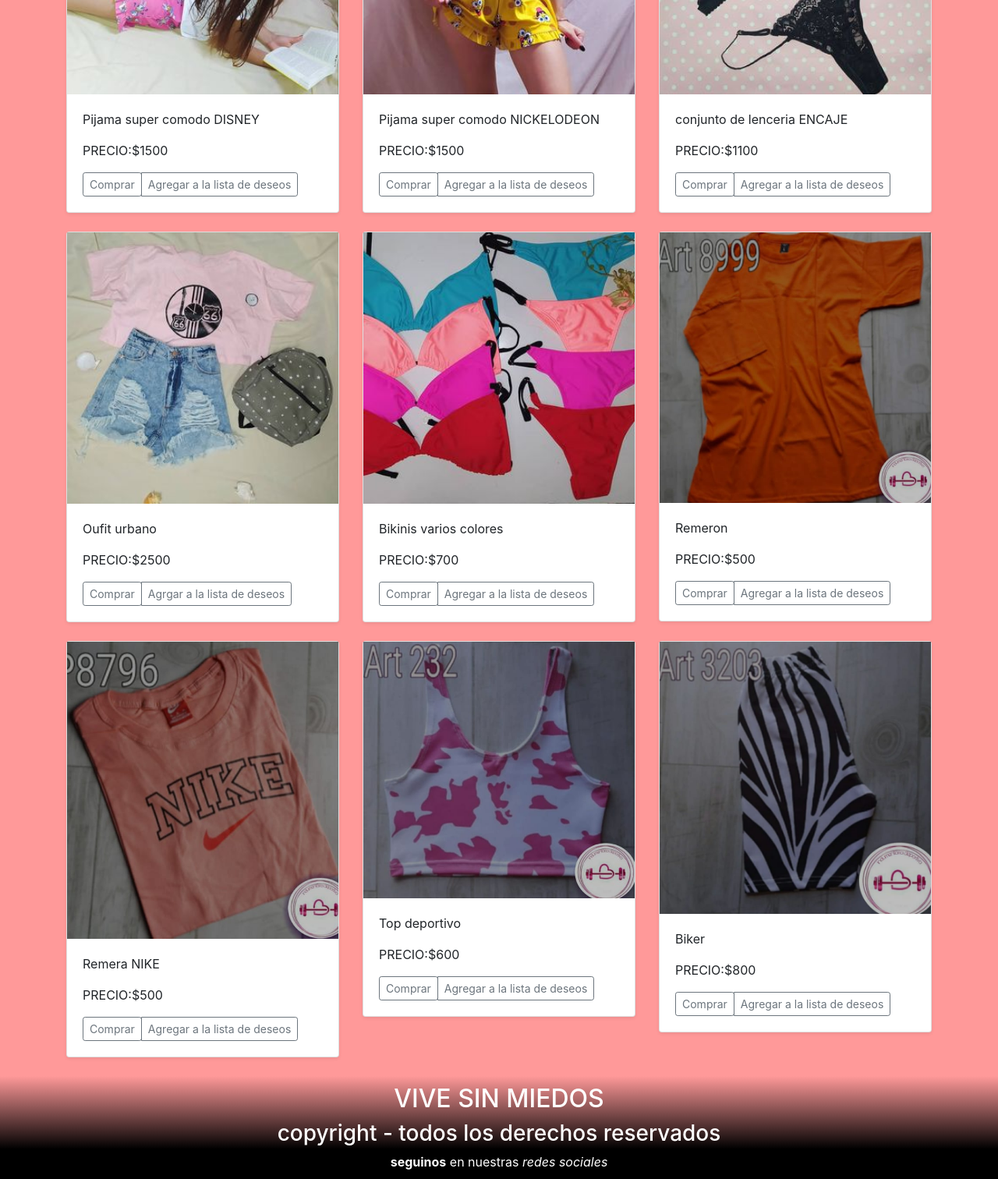
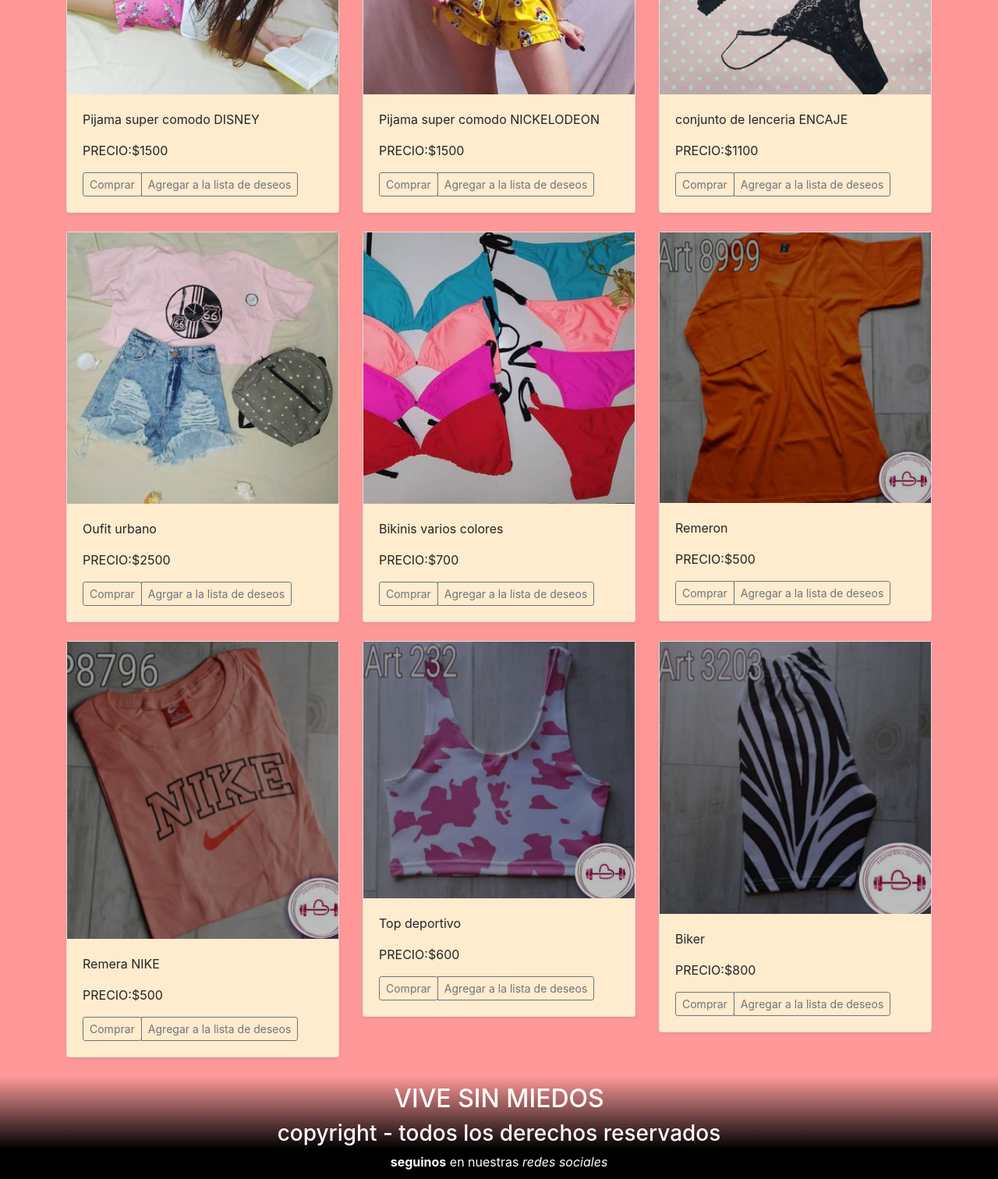
Before and after one commit to clivercolongne/tcliver, a website: page galeria.html in a window 1280 px wide. Shown: the part 690-2202 px from the top of the page at 78% size. Drawn offline with nearby package versions, Linux system fonts and the light colour scheme.

Commit message:
Add files via upload

```diff
--- a/galeria.html
+++ b/galeria.html
@@ -42,13 +42,13 @@
               </div>
             </li>
           </ul>
-          <form id="color" class="form-inline my-2 my-lg-0">
+          <form class="color form-inline my-2 my-lg-0">
             <input id="buscador" class="form-control mr-sm-2" type="search" placeholder="Buscar" aria-label="Search">
             <button id="boton" class="btn" type="submit">Buscar</button>
           </form>
         </div>
     </nav>
-    <div id="color" ><h2 class="titulo">PRODUCTOS</h2></div>
+    <div class="color" ><h2 class="titulo">PRODUCTOS</h2></div>
     </header>
     <div id="fondoPagina">
         <div class="container">
@@ -56,7 +56,7 @@
             <div class="col-md-4">
               <div class="card mb-4 shadow-sm">
                 <img src="imagenes/CELE.jpg" alt="Pijama super comodo DISNEY">
-                <div id="color" class="card-body">
+                <div class="color card-body">
                   <p class="card-text">Pijama super comodo DISNEY</p>
                   <p>PRECIO:$1500</p>
                   <div class="d-flex justify-content-between align-items-center">
@@ -71,7 +71,7 @@
             <div class="col-md-4">
               <div class="card mb-4 shadow-sm">
                 <img src="imagenes/cele1.jpg" alt="Pijama super comodo">
-                <div id="color" class="card-body">
+                <div class="color card-body">
                   <p class="card-text">Pijama super comodo NICKELODEON</p>
                   <P>PRECIO:$1500</P>
                   <div class="d-flex justify-content-between align-items-center">
@@ -86,7 +86,7 @@
             <div class="col-md-4">
               <div class="card mb-4 shadow-sm">
                 <img src="imagenes/cele2.jpg" alt="Conjunto de lenceria">
-                <div id="color" class="card-body">
+                <div  class="color card-body">
                   <p class="card-text">conjunto de lenceria ENCAJE</p>
                   <P>PRECIO:$1100</P>
                   <div class="d-flex justify-content-between align-items-center">
@@ -101,7 +101,7 @@
             <div class="col-md-4">
               <div class="card mb-4 shadow-sm">
                 <img src="imagenes/cele3.jpg" alt="oufit urbano">
-                <div id="color" class="card-body">
+                <div class="color card-body">
                   <p class="card-text">Oufit urbano</p>
                   <p>PRECIO:$2500</p>
                   <div class="d-flex justify-content-between align-items-center">
@@ -116,7 +116,7 @@
             <div class="col-md-4">
               <div class="card mb-4 shadow-sm">
                 <img src="imagenes/cele4.jpg" alt="Bikinis">
-                <div id="color" class="card-body">
+                <div class="color card-body">
                   <p class="card-text">Bikinis varios colores</p>
                   <P>PRECIO:$700</P>
                   <div class="d-flex justify-content-between align-items-center">
@@ -131,7 +131,7 @@
             <div class="col-md-4">
               <div class="card mb-4 shadow-sm">
                 <img src="imagenes/cele5.jpeg" alt="Remeron">
-                <div id="color" class="card-body">
+                <div class="color card-body">
                   <p class="card-text">Remeron</p>
                   <p>PRECIO:$500</p>
                   <div class="d-flex justify-content-between align-items-center">
@@ -146,7 +146,7 @@
             <div class="col-md-4">
               <div class="card mb-4 shadow-sm">
                 <img src="imagenes/cele6.jpeg" alt="Reemera NIKE">
-                <div id="color" class="card-body">
+                <div class="color card-body">
                   <p class="card-text">Remera NIKE</p>
                   <p>PRECIO:$500</p>
                   <div class="d-flex justify-content-between align-items-center">
@@ -161,7 +161,7 @@
             <div class="col-md-4">
               <div class="card mb-4 shadow-sm">
                 <img src="imagenes/cele7.jpeg" alt="Top deportivo">
-                <div id="color" class="card-body">
+                <div class="color card-body">
                   <p class="card-text">Top deportivo</p>
                   <p>PRECIO:$600</p>
                   <div class="d-flex justify-content-between align-items-center">
@@ -176,7 +176,7 @@
             <div class="col-md-4">
               <div class="card mb-4 shadow-sm">
                 <img src="imagenes/cele8.jpeg" alt="Biker">
-                <div id="color" class="card-body">
+                <div class="color card-body">
                   <p class="card-text">Biker</p>
                   <p>PRECIO:$800</p>
                   <div class="d-flex justify-content-between align-items-center">
@@ -195,7 +195,7 @@
         <h2 class="fraseInspiradora">VIVE SIN MIEDOS</h2>
         <h3> copyright - todos los derechos reservados</h3>
            <p><b>seguinos</b> en nuestras <i> redes sociales</i>
-        <ul class="redes">
+        <ul class="footer__redes">
             <a href="https://www.instagram.com/praia.cba/" target="blank"><img src="imagenes/instagram.png"></a></li>
             <a href="https://api.whatsapp.com/send?phone=543515731907&text=%F0%9F%A5%B0Hola%2C%20como%20estas%2C%20somos%20praia.cba%20y%20estamos%20para%20tomar%20tu%20pedido" target="blank"><img src="imagenes/logo-whatsapp (2).png"></a></li>
         </ul>
```
Also changed, not shown: carrito.html (+1 -1 lines), contactanos.html (+1 -1 lines), equipo.html (+1 -1 lines), index.html (+1 -1 lines), nosotros.html (+1 -1 lines).
